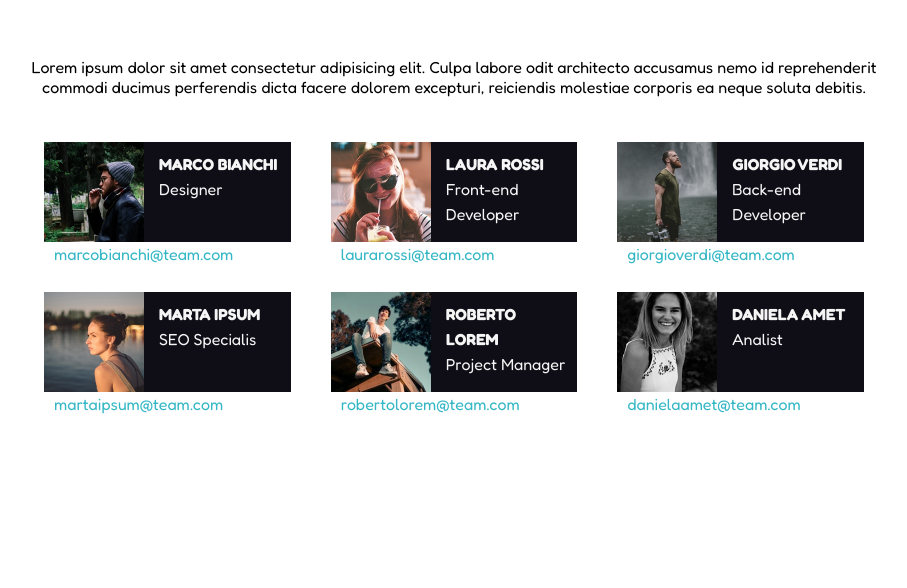
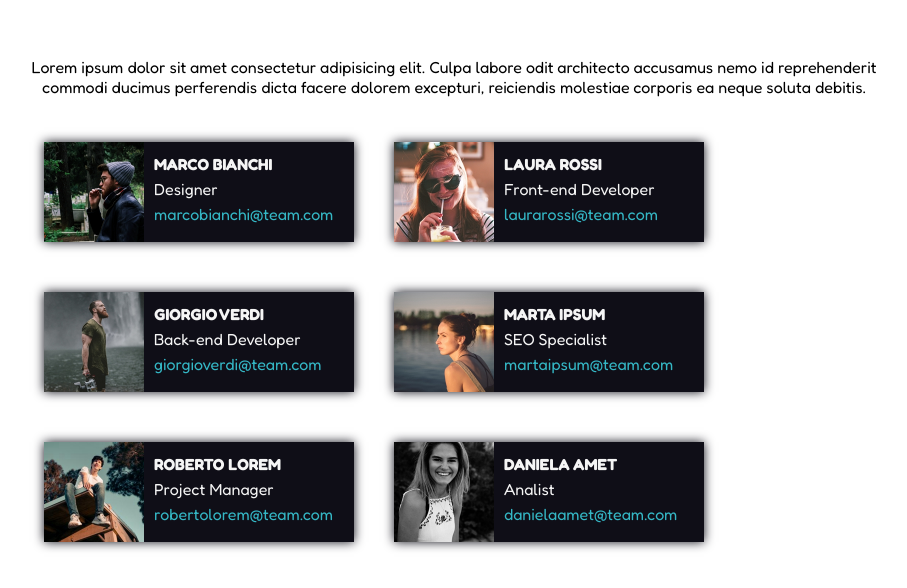
Before and after one commit to mcspe/html-css-float-cards, a plain HTML site: page index.html in a window 1280 px wide. Shown: the part 72-660 px from the top of the page, without its empty margins (186-1093 px from the left). Drawn offline with Linux system fonts and the light colour scheme.

Commit message:
[fix] shadows and member box structure

```diff
--- a/css/style.css
+++ b/css/style.css
@@ -36,19 +36,22 @@ h1{
 /* members box */
 .member-box{
   width: calc(100%/3);
+  min-width: 350px;
   float: left;
   padding: 25px 20px;
+  margin: auto;
 }
 
 .member{
   background-color: #0F0E17;
-  height: 100px;
+  /*height: 100px;*/
+  box-shadow: 0px 0px 10px 0 #0F0E17;
 }
 
 .member .pic img{
   height: 100px;
   float: left;
-  margin-right: 15px;
+  margin-right: 10px;
 }
 
 .member .info{
--- a/index.html
+++ b/index.html
@@ -22,7 +22,7 @@
     </div>
 
     <section class="member-box">
-      <div class="member">
+      <div class="member clearfix">
         <div class="pic">
           <img src="img/male1.png" alt="male1" title="male1">
         </div>
@@ -34,7 +34,7 @@
       </div>
     </section>
     <section class="member-box">
-      <div class="member">
+      <div class="member clearfix">
         <div class="pic">
           <img src="img/female1.png" alt="female1" title="female1">
         </div>
@@ -46,7 +46,7 @@
       </div>
     </section>
     <section class="member-box">
-      <div class="member">
+      <div class="member clearfix">
         <div class="pic">
           <img src="img/male2.png" alt="male2" title="male2">
         </div>
@@ -58,19 +58,19 @@
       </div>
     </section>
     <section class="member-box">
-      <div class="member">
+      <div class="member clearfix">
         <div class="pic">
           <img src="img/female2.png" alt="female2" title="female2">
         </div>
         <div class="info">
           <h4>Marta Ipsum</h4>
-          <p>SEO Specialis</p>
+          <p>SEO Specialist</p>
           <a href="mailto:indirizzo@email.com">martaipsum@team.com</a>
         </div>
       </div>
     </section>
     <section class="member-box">
-      <div class="member">
+      <div class="member clearfix">
         <div class="pic">
           <img src="img/male3.png" alt="male3" title="male3">
         </div>
@@ -82,7 +82,7 @@
       </div>
     </section>
     <section class="member-box">
-      <div class="member">
+      <div class="member clearfix">
         <div class="pic">
           <img src="img/female3.png" alt="female3" title="female3">
         </div>
```
